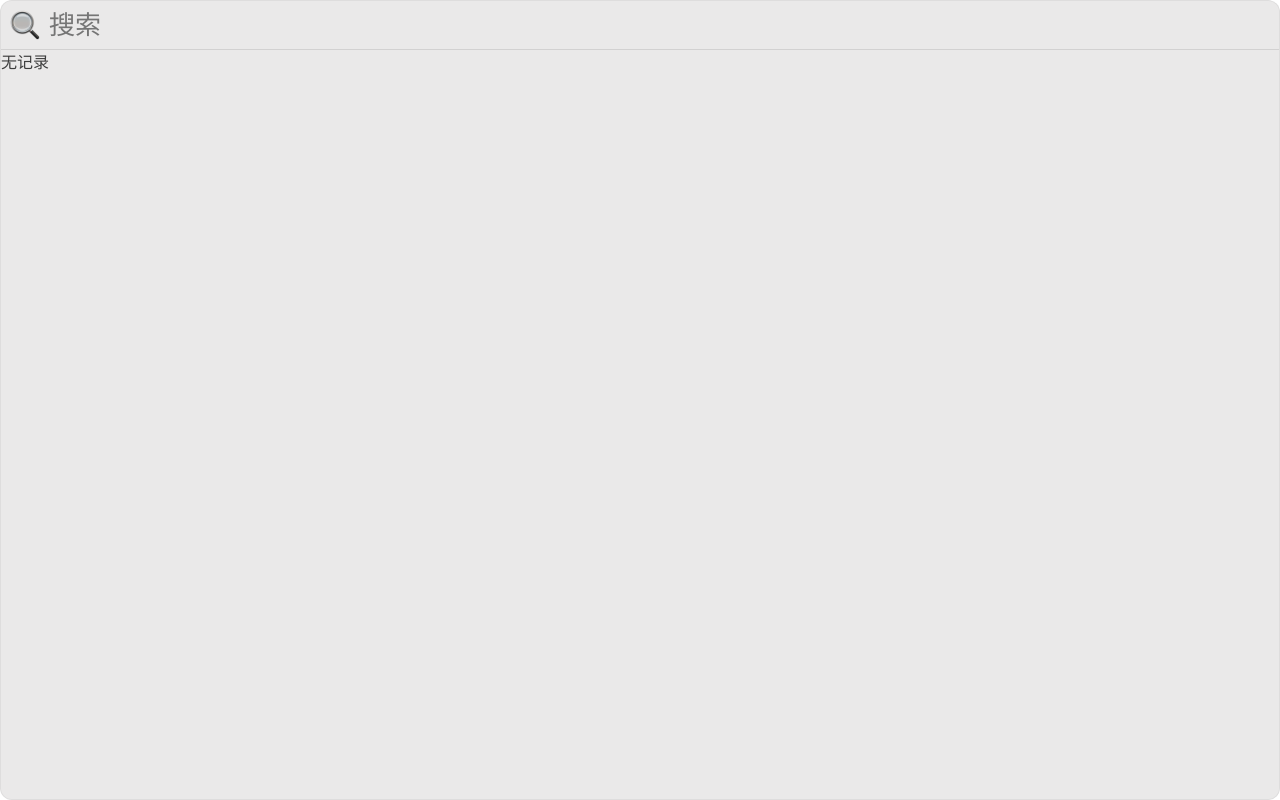
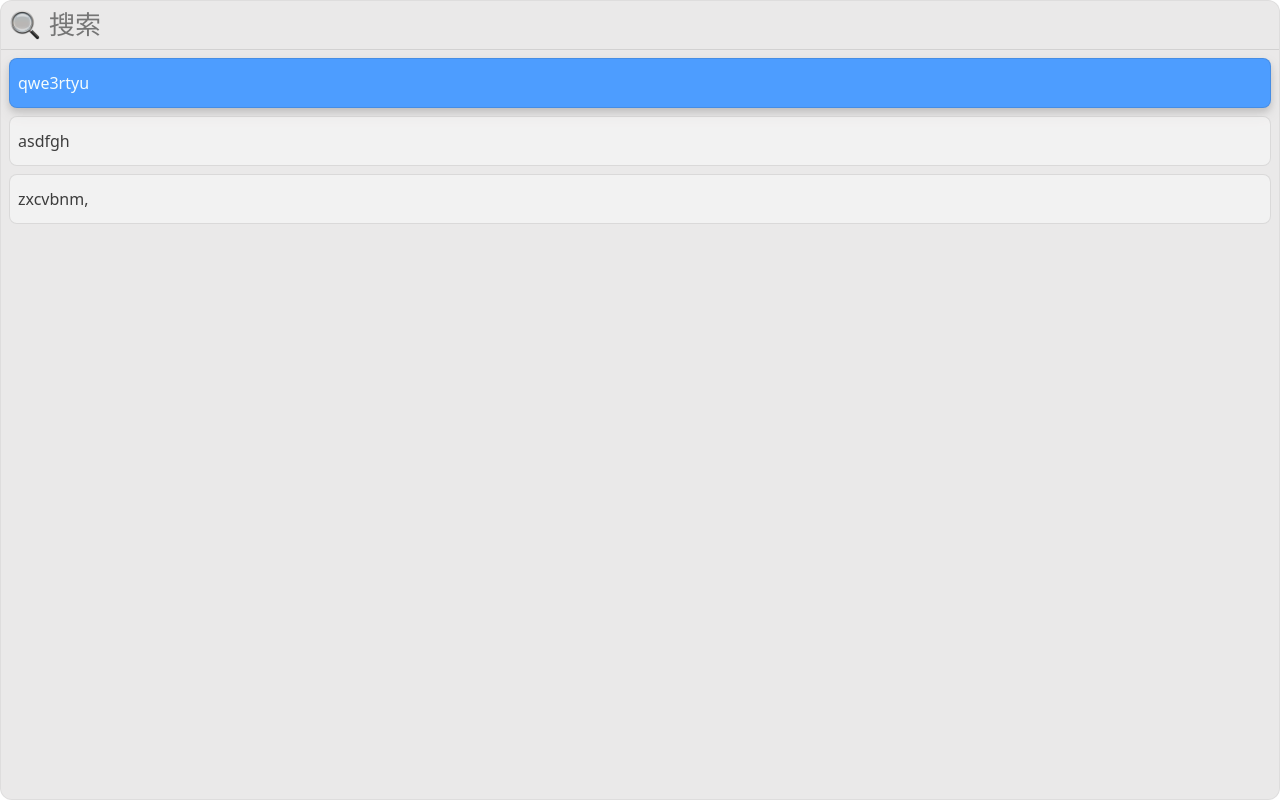
Before and after one commit to YornQiu/power-copy, a Vue app: page / in a window 1280 px wide. Built offline with nearby package versions, Linux system fonts and the light colour scheme.

Commit message:
feat: result list item

```diff
--- a/package.json
+++ b/package.json
@@ -11,6 +11,7 @@
   },
   "dependencies": {
     "@tauri-apps/api": "^1.2.0",
+    "hotkeys-js": "^3.10.1",
     "vue": "^3.2.47",
     "vue-i18n": "^9.2.2",
     "vue-router": "^4.1.6"
--- /dev/null
+++ b/src/commands/window.ts
@@ -0,0 +1,5 @@
+import { appWindow } from '@tauri-apps/api/window';
+
+export async function closeWindow() {
+  await appWindow.close();
+}
--- a/src/components/ResultList.vue
+++ b/src/components/ResultList.vue
@@ -15,7 +15,7 @@ defineEmits<{
 
 <template>
   <div class="result-list">
-    <ul v-if="list.length">
+    <ul v-if="list.length" class="result-list__ul">
       <ResultListItem
         v-for="(e, i) in list"
         :key="i"
@@ -33,5 +33,11 @@ defineEmits<{
 <style>
 .result-list {
   flex: 1;
+  padding: 8px;
+}
+.result-list__ul {
+  margin: 0;
+  padding: 0;
+  list-style: none;
 }
 </style>
--- a/src/components/ResultListItem.vue
+++ b/src/components/ResultListItem.vue
@@ -6,10 +6,25 @@ defineProps<{
 </script>
 
 <template>
-  <div class="result-list-item" :class="{ 'is-selected': selected }">{{ data }}</div>
+  <li class="result-list-item" :class="{ 'is-selected': selected }">{{ data }}</li>
 </template>
 
 <style>
 .result-list-item {
+  line-height: 32px;
+  padding: 8px;
+  border-radius: 8px;
+  border: 1px solid rgba(0, 0, 0, 0.1);
+  background: rgba(255, 255, 255, 0.4);
+}
+
+.result-list-item.is-selected {
+  color: #f5fcfc;
+  background-color: #4d9dff;
+  box-shadow: 0 4px 6px rgba(0, 0, 0, 0.122), 0 6px 16px rgba(0, 0, 0, 0.078);
+}
+
+.result-list-item + .result-list-item {
+  margin-top: 8px;
 }
 </style>
--- a/src/components/SearchBar.vue
+++ b/src/components/SearchBar.vue
@@ -41,7 +41,7 @@ const searchKey = ref('');
 .search-bar__input {
   color: #3d3d3d;
   font-size: 26px;
-  font-weight: 500;
+  font-weight: 400;
   margin: 0;
   padding: 0;
   border: 0;
--- /dev/null
+++ b/src/constants.ts
@@ -0,0 +1,6 @@
+export const Hotkeys = {
+  Up: 'up',
+  Down: 'down',
+  Esc: 'esc',
+  Enter: 'enter',
+};
--- a/src/views/Main.vue
+++ b/src/views/Main.vue
@@ -1,21 +1,48 @@
 <script setup lang="ts">
+import hotkeys from 'hotkeys-js';
 import SearchBar from '@/components/SearchBar.vue';
 import ResultList from '@/components/ResultList.vue';
 import KeyTips from '@/components/KeyTips.vue';
+import { Hotkeys } from '@/constants';
+import { closeWindow } from '@/commands/window';
 
-const list = ref([]);
-const index = ref(-1);
+const state = reactive({
+  list: ['qwe3rtyu', 'asdfgh', 'zxcvbnm,'] as string[],
+  index: 0,
+});
 
 function onSearchChange(val: string) {
   //
   console.log(val);
 }
+
+function changeIndex(i: number) {
+  state.index = i;
+}
+
+function moveIndexUp() {
+  if (state.index > 0) {
+    state.index -= 1;
+  }
+}
+
+function moveIndexDown() {
+  if (state.index < state.list.length - 1) {
+    state.index += 1;
+  }
+}
+
+hotkeys(Hotkeys.Up, moveIndexUp);
+hotkeys(Hotkeys.Down, moveIndexDown);
+hotkeys(Hotkeys.Esc, () => {
+  closeWindow();
+});
 </script>
 
 <template>
   <main class="main">
     <SearchBar @change="onSearchChange" />
-    <ResultList :list="list" :index="index" />
+    <ResultList :list="state.list" :index="state.index" @click-item="changeIndex" @hover-item="changeIndex" />
 
     <KeyTips />
   </main>
--- a/tsconfig.json
+++ b/tsconfig.json
@@ -1,8 +1,8 @@
 {
   "compilerOptions": {
     "target": "ESNext",
+    "module": "ESNext",
     "useDefineForClassFields": true,
-    "module": "ESNext",
     "moduleResolution": "Node",
     "strict": true,
     "jsx": "preserve",
@@ -11,7 +11,9 @@
     "isolatedModules": true,
     "esModuleInterop": true,
     "lib": ["ESNext", "DOM"],
-    "skipLibCheck": true
+    "skipLibCheck": true,
+    "baseUrl": ".",
+    "paths": { "@/*": ["src/*"] }
   },
   "include": ["src/**/*.ts", "src/**/*.d.ts", "src/**/*.vue", "*.d.ts"],
   "references": [{ "path": "./tsconfig.node.json" }]
```
Also changed, not shown: src/composables/useIndex.ts (added), 1 other file (tests, documents, lock files or other folders).
